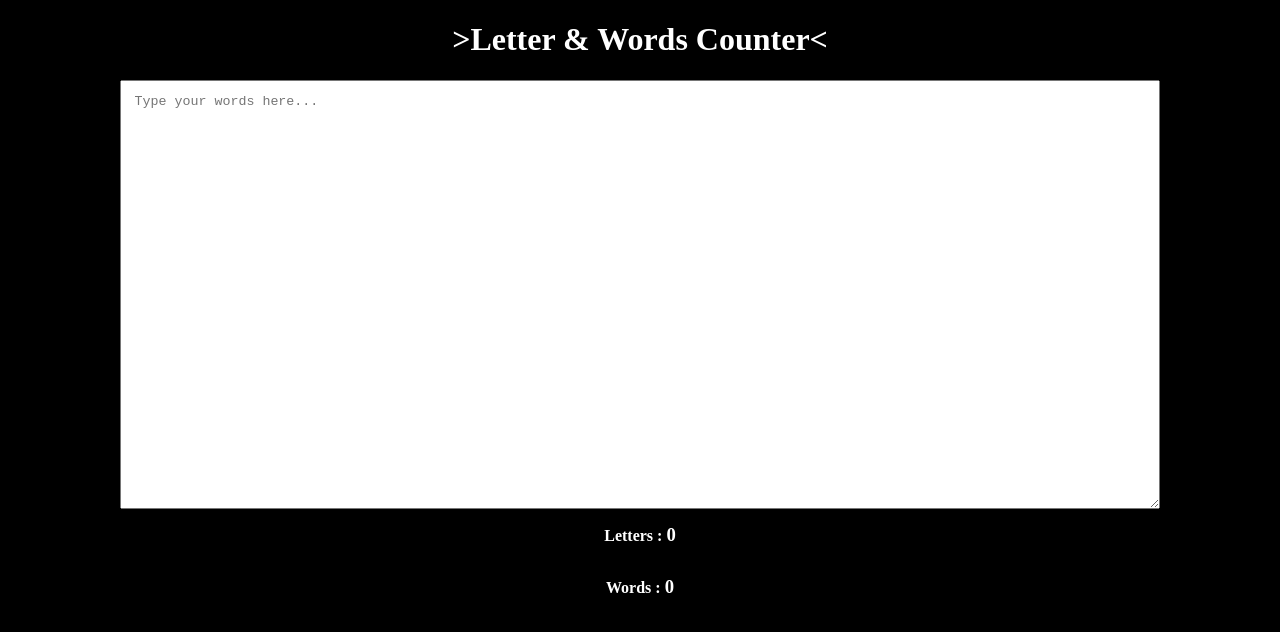
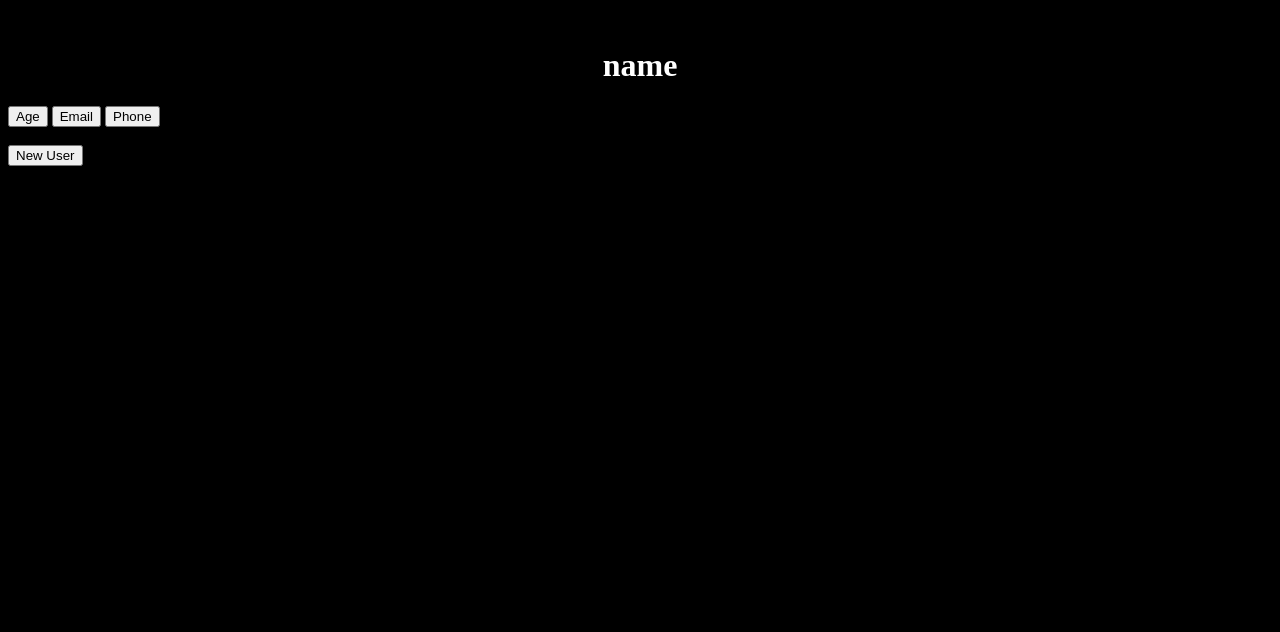
Before and after one commit to acciojob/random-user-js-Bhawna39, a website: page main.html in a window 1280 px wide. Drawn offline with Linux system fonts and the light colour scheme.

Commit message:
Update main.html

```diff
--- a/main.html
+++ b/main.html
@@ -7,16 +7,24 @@
 </head>
 
 <body>
+	<!-- the entire body must be written by student -->
 
-	<h1>&gt;Letter & Words Counter&lt;</h1>
-  <div id="container">
-    <textarea id="evaluatedText" rows="10" placeholder="Type your words here..."></textarea>
-    <span>Letters : <h3 id="letterCount">0</h3></span>
-    <span>Words : <h3 id="wordCount">0</h3></span>
-  </div>
-  <script type="text/javascript" src="./script.js"></script>
+	<div id="img-box">img</div>
+	<h1 id="username">name</h1>
+	<div class="btn-container">
+		<button data-attr="age" id="age"> Age</button>
+		<button data-attr="email" id="email" >Email</button>
+		<button data-attr="phone" id="phone">Phone</button>
+	</div>
+	<section >
+		Additional info
+		<div id="output">
+			</div>
+	</section>
+	<button id="getUser"> New User</button>
+    <script type="text/javascript" src="./script.js">
+</script>
 
 </body>
 
-
 </html>
```
